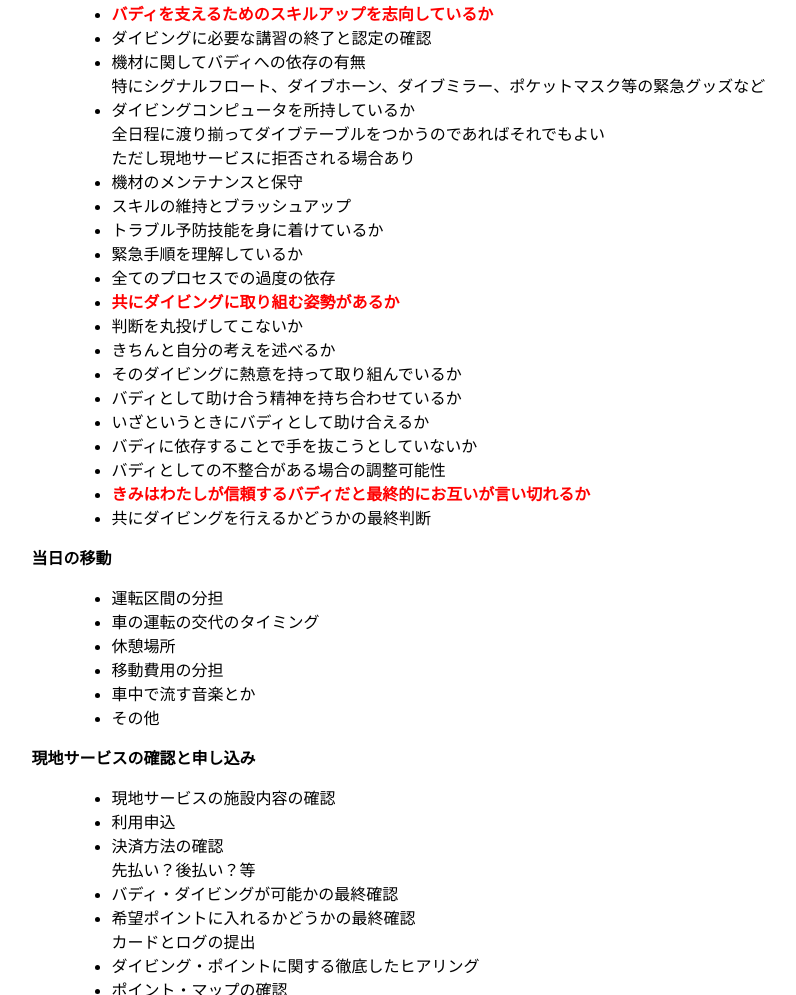
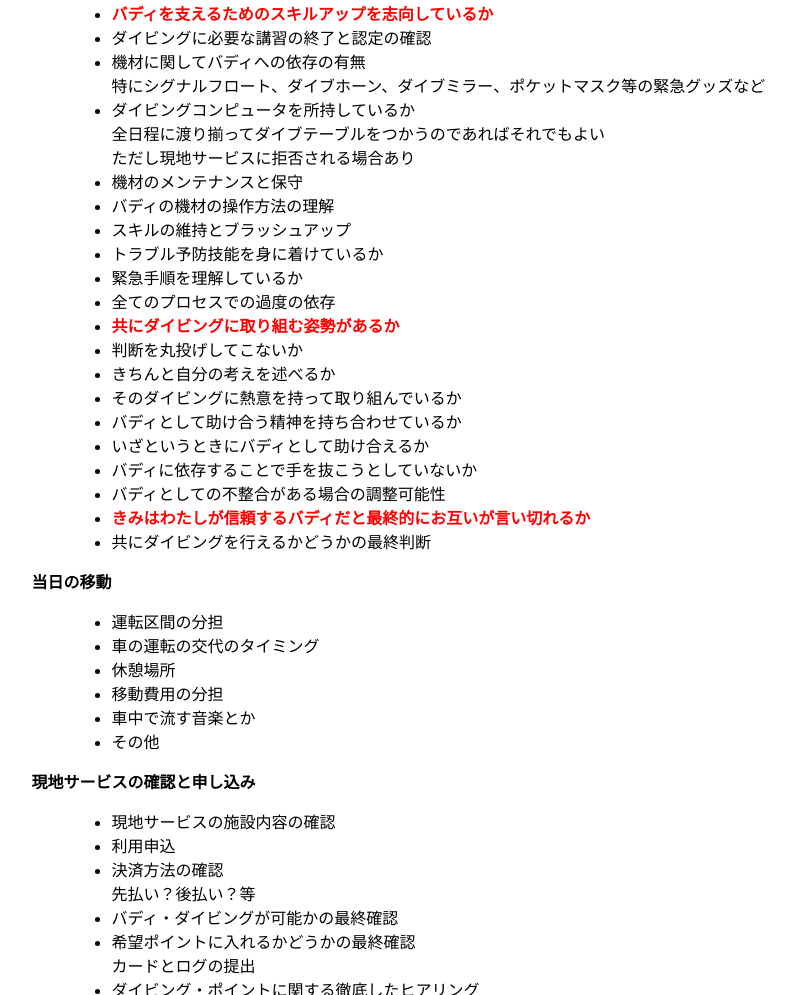
Before and after one commit to mitsugu/Buddy-Diving, a plain HTML site: page index.html in a window 1280 px wide. Shown: the part 1691-2686 px from the top of the page, without its empty margins (103-899 px from the left). Drawn offline with Linux system fonts and the light colour scheme.

Commit message:
項目追加

```diff
--- a/index.html
+++ b/index.html
@@ -108,6 +108,7 @@
 			<li>機材に関してバディへの依存の有無<br>特にシグナルフロート、ダイブホーン、ダイブミラー、ポケットマスク等の緊急グッズなど</li>
 			<li>ダイビングコンピュータを所持しているか<br>全日程に渡り揃ってダイブテーブルをつかうのであればそれでもよい<br>ただし現地サービスに拒否される場合あり</li>
 			<li>機材のメンテナンスと保守</li>
+			<li>バディの機材の操作方法の理解</li>
 			<li>スキルの維持とブラッシュアップ</li>
 			<li>トラブル予防技能を身に着けているか</li>
 			<li>緊急手順を理解しているか</li>
```
